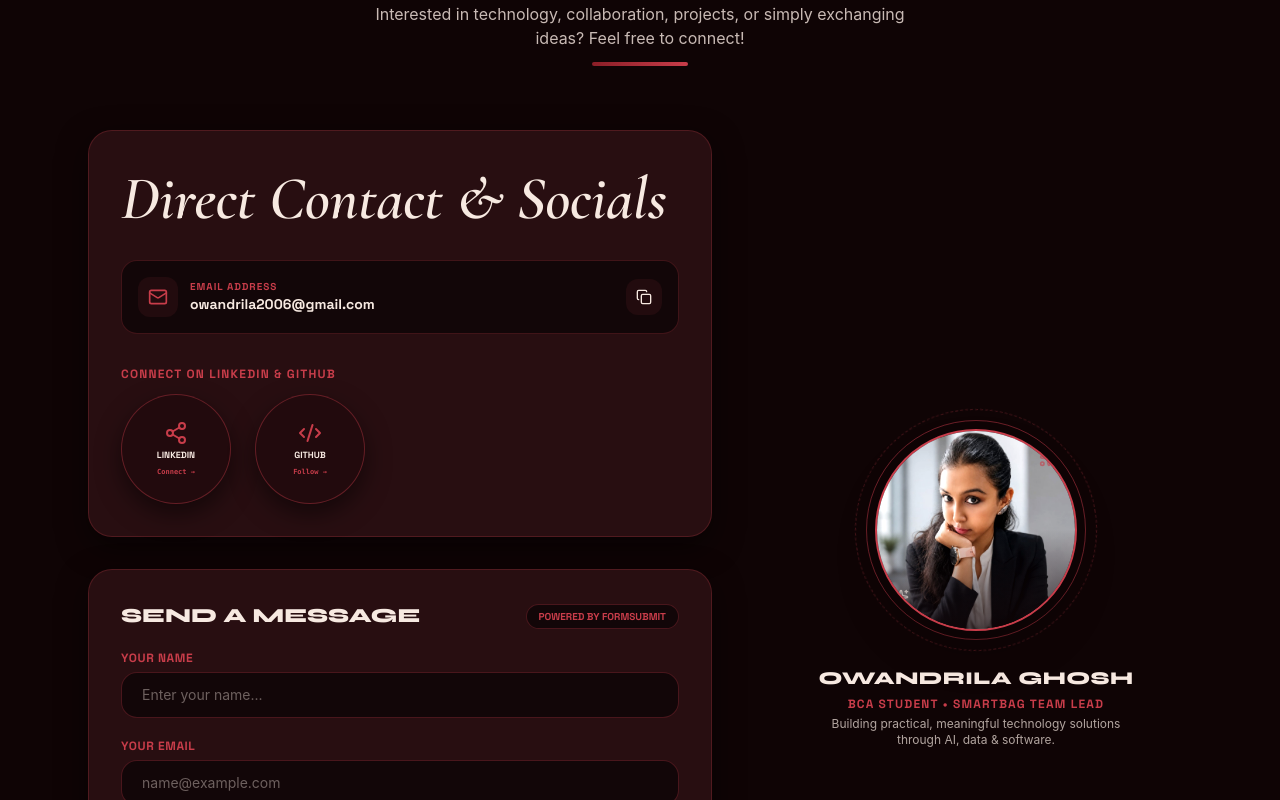
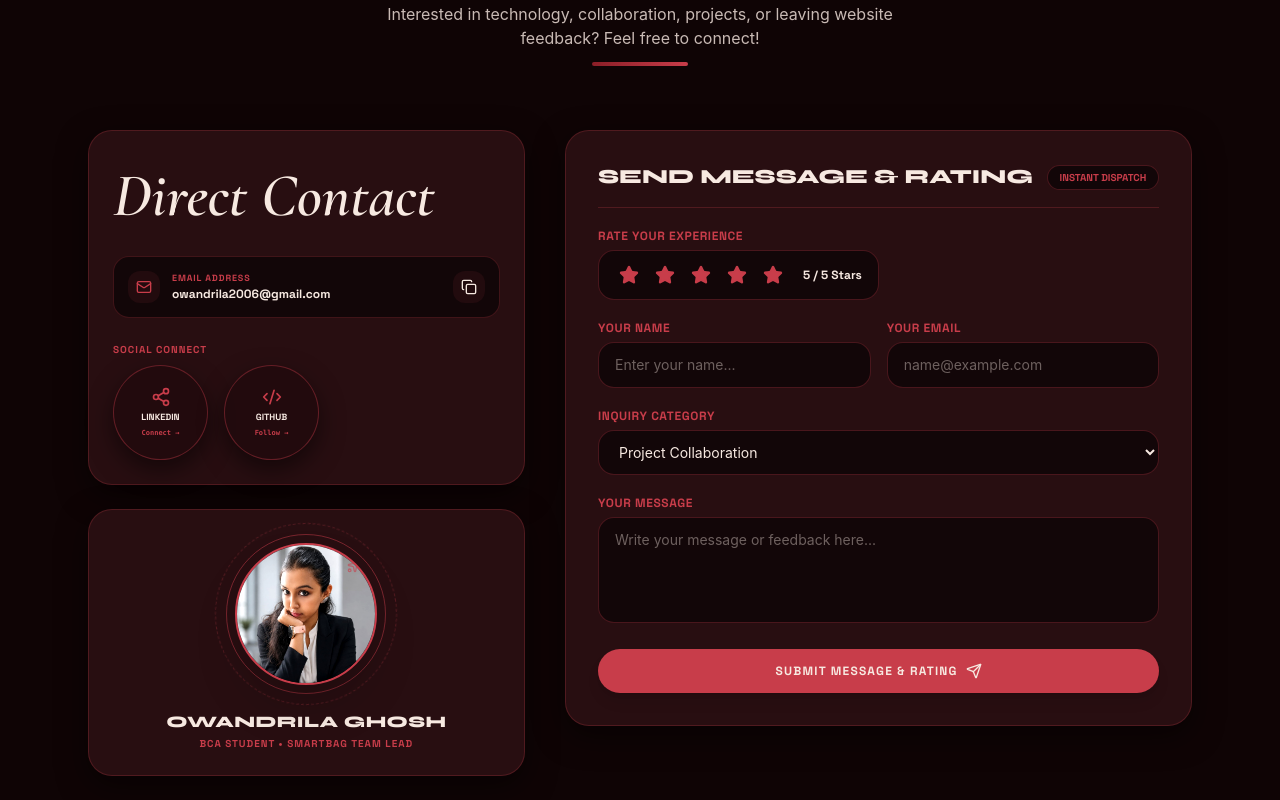
Before and after one commit to owandrila-codes/owandrila-ghosh, a React (Vite) app: page / in a window 1280 px wide. Shown: the part 9880-10680 px from the top of the page. Built offline with nearby package versions, Linux system fonts and the light colour scheme.

Commit message:
Redesign Contact layout: 2-column grid, star rating, inquiry category dropdown

```diff
--- a/src/components/Contact.tsx
+++ b/src/components/Contact.tsx
@@ -1,15 +1,17 @@
 import React, { useState } from 'react';
 import { motion } from 'framer-motion';
-import { Mail, Share2, Code2, Copy, Check, Send, Sparkles } from 'lucide-react';
+import { Mail, Share2, Code2, Copy, Check, Send, Sparkles, Star } from 'lucide-react';
 
 export default function Contact() {
   const [copied, setCopied] = useState(false);
   const [loading, setLoading] = useState(false);
   const [submitted, setSubmitted] = useState(false);
-  const [errorMsg, setErrorMsg] = useState('');
+  const [rating, setRating] = useState(5);
+  const [hoverRating, setHoverRating] = useState(0);
   const [formData, setFormData] = useState({
     name: '',
     email: '',
+    category: 'Project Collaboration',
     message: '',
   });
 
@@ -23,7 +25,9 @@ export default function Contact() {
     setTimeout(() => setCopied(false), 2000);
   };
 
-  const handleInputChange = (e: React.ChangeEvent<HTMLInputElement | HTMLTextAreaElement>) => {
+  const handleInputChange = (
+    e: React.ChangeEvent<HTMLInputElement | HTMLTextAreaElement | HTMLSelectElement>
+  ) => {
     const { name, value } = e.target;
     setFormData((prev) => ({ ...prev, [name]: value }));
   };
@@ -33,10 +37,9 @@ export default function Contact() {
     if (!formData.name || !formData.email || !formData.message) return;
 
     setLoading(true);
-    setErrorMsg('');
 
     try {
-      // Send form data to FormSubmit AJAX endpoint
+      // Send form data + rating to FormSubmit AJAX endpoint
       const response = await fetch(`https://formsubmit.co/ajax/${emailAddress}`, {
         method: 'POST',
         headers: {
@@ -44,10 +47,12 @@ export default function Contact() {
           Accept: 'application/json',
         },
         body: JSON.stringify({
-          name: formData.name,
-          email: formData.email,
-          message: formData.message,
-          _subject: `New Portfolio Message from ${formData.name}`,
+          Name: formData.name,
+          Email: formData.email,
+          Category: formData.category,
+          Rating: `${rating} / 5 Stars`,
+          Message: formData.message,
+          _subject: `Portfolio Feedback (${rating}★) from ${formData.name}`,
           _template: 'table',
           _captcha: 'false',
         }),
@@ -55,16 +60,17 @@ export default function Contact() {
 
       if (response.ok) {
         setSubmitted(true);
-        setFormData({ name: '', email: '', message: '' });
+        setFormData({ name: '', email: '', category: 'Project Collaboration', message: '' });
         setTimeout(() => setSubmitted(false), 6000);
       } else {
-        throw new Error('Failed to send message');
+        throw new Error('Fallback trigger');
       }
     } catch {
-      setErrorMsg('Failed to send automatically. Opening your email app...');
-      // Fallback to mailto
-      const subject = encodeURIComponent(`Portfolio Inquiry from ${formData.name}`);
-      const body = encodeURIComponent(`Name: ${formData.name}\nEmail: ${formData.email}\n\nMessage:\n${formData.message}`);
+      // Mailto fallback
+      const subject = encodeURIComponent(`Portfolio Feedback (${rating}★) from ${formData.name}`);
+      const body = encodeURIComponent(
+        `Name: ${formData.name}\nEmail: ${formData.email}\nCategory: ${formData.category}\nRating: ${rating}/5 Stars\n\nMessage:\n${formData.message}`
+      );
       window.location.href = `mailto:${emailAddress}?subject=${subject}&body=${body}`;
     } finally {
       setLoading(false);
@@ -83,7 +89,7 @@ export default function Contact() {
             viewport={{ once: true }}
             className="font-grotesk text-xs font-bold tracking-[0.2em] text-[#c83d4a] uppercase bg-[#220b0e] px-4 py-1.5 rounded-full border border-[rgba(200,61,74,0.3)] inline-block"
           >
-            GET IN TOUCH
+            GET IN TOUCH &amp; FEEDBACK
           </motion.span>
 
           <motion.h2
@@ -92,38 +98,41 @@ export default function Contact() {
             viewport={{ once: true }}
             className="font-serif-title text-4xl sm:text-6xl text-[#f7e9e1] italic"
           >
-            Collaboration
+            Collaboration &amp; Feedback
           </motion.h2>
 
           <p className="text-sm sm:text-base text-[#f7e9e1]/80 max-w-xl mx-auto font-body">
-            Interested in technology, collaboration, projects, or simply exchanging ideas? Feel free to connect!
+            Interested in technology, collaboration, projects, or leaving website feedback? Feel free to connect!
           </p>
 
           <div className="w-24 h-1 bg-gradient-to-r from-[#8b1e27] to-[#c83d4a] mx-auto rounded-full" />
         </div>
 
-        <div className="grid grid-cols-1 lg:grid-cols-12 gap-12 items-center">
+        {/* 2-Column Grid Layout */}
+        <div className="grid grid-cols-1 lg:grid-cols-12 gap-10 items-start">
 
-          {/* Left Column: Direct Info & Dual Circular Connection Cards */}
-          <div className="lg:col-span-7 space-y-8">
-            <div className="reference-card p-8 space-y-6">
-              <h3 className="font-serif-title text-2xl sm:text-3xl text-[#f7e9e1] italic">
-                Direct Contact &amp; Socials
+          {/* Left Column: Direct Info + Star Rating Card */}
+          <div className="lg:col-span-5 space-y-6">
+
+            {/* Direct Contact Card */}
+            <div className="reference-card p-6 space-y-5">
+              <h3 className="font-serif-title text-2xl text-[#f7e9e1] italic">
+                Direct Contact
               </h3>
 
               {/* Email Row */}
-              <div className="flex items-center justify-between p-4 rounded-2xl bg-[#120608] border border-[rgba(200,61,74,0.25)]">
+              <div className="flex items-center justify-between p-3.5 rounded-2xl bg-[#120608] border border-[rgba(200,61,74,0.25)]">
                 <div className="flex items-center gap-3 overflow-hidden">
-                  <div className="p-2.5 rounded-xl bg-[#220b0e] text-[#c83d4a] shrink-0">
-                    <Mail className="w-5 h-5" />
+                  <div className="p-2 rounded-xl bg-[#220b0e] text-[#c83d4a] shrink-0">
+                    <Mail className="w-4 h-4" />
                   </div>
                   <div className="truncate">
-                    <span className="text-[10px] font-grotesk font-bold text-[#c83d4a] tracking-widest uppercase block">
+                    <span className="text-[9px] font-grotesk font-bold text-[#c83d4a] tracking-widest uppercase block">
                       EMAIL ADDRESS
                     </span>
                     <a
                       href={`mailto:${emailAddress}`}
-                      className="text-sm font-grotesk font-bold text-[#f7e9e1] hover:text-[#c83d4a] transition-colors truncate block"
+                      className="text-xs font-grotesk font-bold text-[#f7e9e1] hover:text-[#c83d4a] transition-colors truncate block"
                     >
                       {emailAddress}
                     </a>
@@ -132,40 +141,40 @@ export default function Contact() {
 
                 <button
                   onClick={handleCopyEmail}
-                  className="p-2.5 rounded-xl bg-[#220b0e] hover:bg-[#c83d4a] text-[#f7e9e1] transition-all shrink-0 ml-2 cursor-pointer"
+                  className="p-2 rounded-xl bg-[#220b0e] hover:bg-[#c83d4a] text-[#f7e9e1] transition-all shrink-0 ml-2 cursor-pointer"
                   title="Copy email"
                 >
                   {copied ? <Check className="w-4 h-4 text-[#f7e9e1]" /> : <Copy className="w-4 h-4" />}
                 </button>
               </div>
 
-              {/* Dual Circular QR / Social Cards */}
-              <div className="space-y-3 pt-2">
-                <span className="text-xs font-grotesk font-bold text-[#c83d4a] tracking-widest uppercase block">
-                  CONNECT ON LINKEDIN &amp; GITHUB
+              {/* Social Circles */}
+              <div className="space-y-2 pt-1">
+                <span className="text-[10px] font-grotesk font-bold text-[#c83d4a] tracking-widest uppercase block">
+                  SOCIAL CONNECT
                 </span>
 
-                <div className="flex items-center gap-6">
-                  {/* LinkedIn Circle Card */}
+                <div className="flex items-center gap-4">
                   <a
                     href={linkedinUrl}
                     target="_blank"
                     rel="noopener noreferrer"
                     className="qr-circle-card group cursor-pointer"
+                    style={{ width: '95px', height: '95px' }}
                   >
-                    <Share2 className="w-6 h-6 text-[#c83d4a] group-hover:scale-110 transition-transform" />
+                    <Share2 className="w-5 h-5 text-[#c83d4a] group-hover:scale-110 transition-transform" />
                     <span className="text-[9px] font-grotesk font-bold text-[#f7e9e1] uppercase">LinkedIn</span>
                     <span className="text-[7px] text-[#c83d4a] font-mono font-bold">Connect →</span>
                   </a>
 
-                  {/* GitHub Circle Card */}
                   <a
                     href={githubUrl}
                     target="_blank"
                     rel="noopener noreferrer"
                     className="qr-circle-card group cursor-pointer"
+                    style={{ width: '95px', height: '95px' }}
                   >
-                    <Code2 className="w-6 h-6 text-[#c83d4a] group-hover:scale-110 transition-transform" />
+                    <Code2 className="w-5 h-5 text-[#c83d4a] group-hover:scale-110 transition-transform" />
                     <span className="text-[9px] font-grotesk font-bold text-[#f7e9e1] uppercase">GitHub</span>
                     <span className="text-[7px] text-[#c83d4a] font-mono font-bold">Follow →</span>
                   </a>
@@ -173,7 +182,33 @@ export default function Contact() {
               </div>
             </div>
 
-            {/* Message Form Card (Powered by FormSubmit) */}
+            {/* Profile Avatar Card */}
+            <div className="reference-card p-6 flex flex-col items-center justify-center text-center space-y-4">
+              <div className="avatar-orbit-frame group" style={{ width: '160px', height: '160px' }}>
+                <div className="w-full h-full rounded-full bg-gradient-to-b from-[#2d1014] to-[#120608] border-2 border-[#c83d4a] overflow-hidden relative shadow-2xl">
+                  <img
+                    src="/owandrila.jpg"
+                    alt="Owandrila Ghosh"
+                    className="w-full h-full object-cover object-center filter brightness-[1.05] contrast-[1.05] group-hover:scale-110 transition-transform duration-500"
+                  />
+                  <Sparkles className="w-4 h-4 text-[#c83d4a] absolute top-3 right-3 animate-pulse z-10" />
+                </div>
+              </div>
+
+              <div className="space-y-0.5">
+                <h4 className="font-display font-extrabold text-base text-[#f7e9e1] uppercase tracking-wide">
+                  OWANDRILA GHOSH
+                </h4>
+                <span className="text-[10px] font-grotesk font-bold text-[#c83d4a] tracking-widest uppercase block">
+                  BCA STUDENT • SMARTBAG TEAM LEAD
+                </span>
+              </div>
+            </div>
+
+          </div>
+
+          {/* Right Column: Sleek Feedback Form */}
+          <div className="lg:col-span-7">
             <motion.form
               initial={{ opacity: 0, y: 20 }}
               whileInView={{ opacity: 1, y: 0 }}
@@ -181,15 +216,47 @@ export default function Contact() {
               onSubmit={handleSubmit}
               className="reference-card p-8 space-y-5"
             >
-              <div className="flex items-center justify-between">
+              <div className="flex items-center justify-between border-b border-[rgba(200,61,74,0.25)] pb-4">
                 <h4 className="font-display font-extrabold text-xl text-[#f7e9e1] uppercase">
-                  Send A Message
+                  Send Message &amp; Rating
                 </h4>
                 <span className="text-[10px] font-grotesk font-bold text-[#c83d4a] uppercase bg-[#120608] px-3 py-1 rounded-full border border-[rgba(200,61,74,0.3)]">
-                  POWERED BY FORMSUBMIT
+                  INSTANT DISPATCH
                 </span>
               </div>
 
+              {/* Star Rating Selection */}
+              <div className="space-y-1.5">
+                <label className="text-xs font-grotesk font-bold text-[#c83d4a] uppercase tracking-wider block">
+                  RATE YOUR EXPERIENCE
+                </label>
+                <div className="flex items-center gap-2 bg-[#120608] px-4 py-2.5 rounded-2xl border border-[rgba(200,61,74,0.3)] w-fit">
+                  {[1, 2, 3, 4, 5].map((star) => (
+                    <button
+                      key={star}
+                      type="button"
+                      onClick={() => setRating(star)}
+                      onMouseEnter={() => setHoverRating(star)}
+                      onMouseLeave={() => setHoverRating(0)}
+                      className="p-1 text-[#c83d4a] hover:scale-125 transition-transform cursor-pointer"
+                    >
+                      <Star
+                        className={`w-5 h-5 ${
+                          star <= (hoverRating || rating)
+                            ? 'fill-[#c83d4a] text-[#c83d4a]'
+                            : 'text-[#f7e9e1]/30'
+                        }`}
+                      />
+                    </button>
+                  ))}
+                  <span className="text-xs font-grotesk font-bold text-[#f7e9e1] ml-2">
+                    {rating} / 5 Stars
+                  </span>
+                </div>
+              </div>
+
+              {/* 2-Column Name & Email Row */}
+              <div className="grid grid-cols-1 sm:grid-cols-2 gap-4">
                 <div className="space-y-1.5">
                   <label className="text-xs font-grotesk font-bold text-[#c83d4a] uppercase tracking-wider block">
                     YOUR NAME
@@ -201,7 +268,7 @@ export default function Contact() {
                     onChange={handleInputChange}
                     required
                     placeholder="Enter your name..."
-                  className="w-full px-5 py-3 rounded-2xl bg-[#120608] border border-[rgba(200,61,74,0.3)] text-sm text-[#f7e9e1] placeholder-[#f7e9e1]/40 focus:border-[#c83d4a] outline-none font-body"
+                    className="w-full px-4 py-3 rounded-2xl bg-[#120608] border border-[rgba(200,61,74,0.3)] text-sm text-[#f7e9e1] placeholder-[#f7e9e1]/40 focus:border-[#c83d4a] outline-none font-body"
                   />
                 </div>
 
@@ -216,22 +283,42 @@ export default function Contact() {
                     onChange={handleInputChange}
                     required
                     placeholder="name@example.com"
-                  className="w-full px-5 py-3 rounded-2xl bg-[#120608] border border-[rgba(200,61,74,0.3)] text-sm text-[#f7e9e1] placeholder-[#f7e9e1]/40 focus:border-[#c83d4a] outline-none font-body"
+                    className="w-full px-4 py-3 rounded-2xl bg-[#120608] border border-[rgba(200,61,74,0.3)] text-sm text-[#f7e9e1] placeholder-[#f7e9e1]/40 focus:border-[#c83d4a] outline-none font-body"
                   />
                 </div>
+              </div>
 
+              {/* Category Dropdown */}
               <div className="space-y-1.5">
                 <label className="text-xs font-grotesk font-bold text-[#c83d4a] uppercase tracking-wider block">
-                  MESSAGE
+                  INQUIRY CATEGORY
+                </label>
+                <select
+                  name="category"
+                  value={formData.category}
+                  onChange={handleInputChange}
+                  className="w-full px-4 py-3 rounded-2xl bg-[#120608] border border-[rgba(200,61,74,0.3)] text-sm text-[#f7e9e1] outline-none font-body cursor-pointer"
+                >
+                  <option value="Project Collaboration">Project Collaboration</option>
+                  <option value="Data Science & AI Inquiry">Data Science &amp; AI Inquiry</option>
+                  <option value="Website & Design Feedback">Website &amp; Design Feedback</option>
+                  <option value="General Networking">General Networking</option>
+                </select>
+              </div>
+
+              {/* Message Input */}
+              <div className="space-y-1.5">
+                <label className="text-xs font-grotesk font-bold text-[#c83d4a] uppercase tracking-wider block">
+                  YOUR MESSAGE
                 </label>
                 <textarea
                   name="message"
                   value={formData.message}
                   onChange={handleInputChange}
                   required
-                  rows={3}
-                  placeholder="Write your message here..."
-                  className="w-full px-5 py-3 rounded-2xl bg-[#120608] border border-[rgba(200,61,74,0.3)] text-sm text-[#f7e9e1] placeholder-[#f7e9e1]/40 focus:border-[#c83d4a] outline-none font-body resize-none"
+                  rows={4}
+                  placeholder="Write your message or feedback here..."
+                  className="w-full px-4 py-3 rounded-2xl bg-[#120608] border border-[rgba(200,61,74,0.3)] text-sm text-[#f7e9e1] placeholder-[#f7e9e1]/40 focus:border-[#c83d4a] outline-none font-body resize-none"
                 />
               </div>
 
@@ -240,59 +327,16 @@ export default function Contact() {
                 disabled={loading}
                 className="w-full py-3.5 rounded-full bg-[#c83d4a] hover:bg-[#8b1e27] text-[#f7e9e1] font-grotesk font-bold text-xs uppercase tracking-widest transition-all shadow-lg flex items-center justify-center gap-2 cursor-pointer disabled:opacity-50"
               >
-                <span>{loading ? 'SENDING VIA FORMSUBMIT...' : submitted ? 'MESSAGE SENT!' : 'SEND MESSAGE'}</span>
+                <span>{loading ? 'SENDING MESSAGE...' : submitted ? 'MESSAGE SENT SUCCESSFULLY!' : 'SUBMIT MESSAGE & RATING'}</span>
                 <Send className="w-4 h-4" />
               </button>
 
               {submitted && (
                 <div className="p-3.5 rounded-2xl bg-[#8b1e27]/40 border border-[#c83d4a] text-xs font-grotesk text-[#f7e9e1] text-center shadow-lg">
-                  ✓ Success! Your message has been sent to <strong>owandrila2006@gmail.com</strong> via FormSubmit.
-                </div>
-              )}
-
-              {errorMsg && (
-                <div className="p-3.5 rounded-2xl bg-[#220b0e] border border-[rgba(200,61,74,0.5)] text-xs font-grotesk text-[#c83d4a] text-center shadow-lg">
-                  {errorMsg}
+                  ✓ Thank you, <strong>{formData.name || 'Friend'}</strong>! Your {rating}-Star rating &amp; message have been delivered to <strong>owandrila2006@gmail.com</strong>.
                 </div>
               )}
             </motion.form>
-          </div>
-
-          {/* Right Column: Circular Orbit Real Headshot Portrait Frame */}
-          <div className="lg:col-span-5 flex flex-col items-center justify-center space-y-6">
-            <motion.div
-              initial={{ opacity: 0, scale: 0.9 }}
-              whileInView={{ opacity: 1, scale: 1 }}
-              viewport={{ once: true }}
-              transition={{ duration: 0.8 }}
-              className="avatar-orbit-frame group"
-            >
-              {/* Inner Circular Avatar with Owandrila's Photo */}
-              <div className="w-full h-full rounded-full bg-gradient-to-b from-[#2d1014] to-[#120608] border-2 border-[#c83d4a] overflow-hidden relative shadow-2xl">
-                <img
-                  src="/owandrila.jpg"
-                  alt="Owandrila Ghosh"
-                  className="w-full h-full object-cover object-center filter brightness-[1.05] contrast-[1.05] group-hover:scale-110 transition-transform duration-500"
-                />
-                <div className="absolute inset-0 bg-gradient-to-t from-[#120608]/70 via-transparent to-transparent pointer-events-none" />
-
-                {/* Sparkle Star Icons */}
-                <Sparkles className="w-5 h-5 text-[#c83d4a] absolute top-4 right-4 animate-pulse z-10" />
-                <Sparkles className="w-4 h-4 text-[#f7e9e1] absolute bottom-6 left-4 animate-pulse z-10" />
-              </div>
-            </motion.div>
-
-            <div className="text-center space-y-1">
-              <h4 className="font-display font-extrabold text-lg text-[#f7e9e1] uppercase tracking-wide">
-                OWANDRILA GHOSH
-              </h4>
-              <span className="text-xs font-grotesk font-bold text-[#c83d4a] uppercase tracking-widest block">
-                BCA STUDENT • SMARTBAG TEAM LEAD
-              </span>
-              <p className="text-xs text-[#f7e9e1]/70 max-w-xs mx-auto font-body">
-                Building practical, meaningful technology solutions through AI, data &amp; software.
-              </p>
-            </div>
           </div>
 
         </div>
```
Lines whose indentation alone changed are shown as unchanged.
